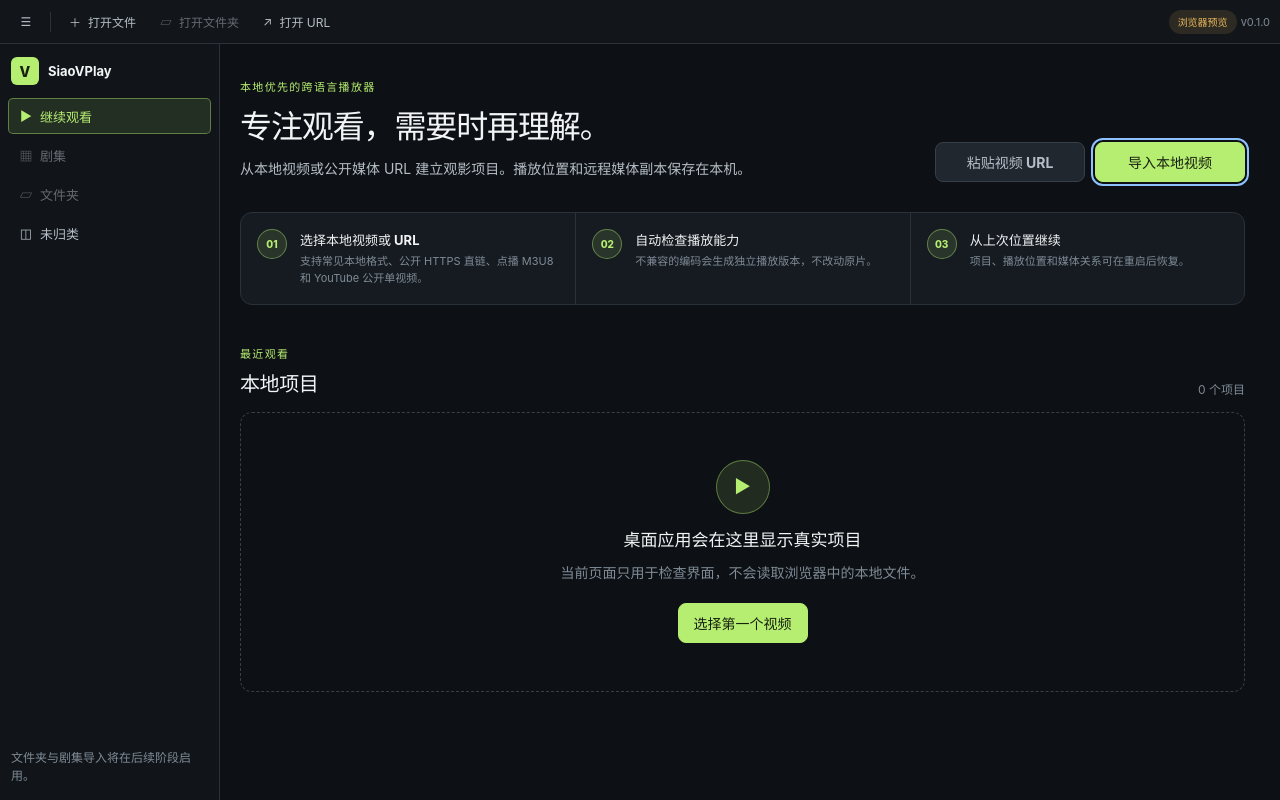
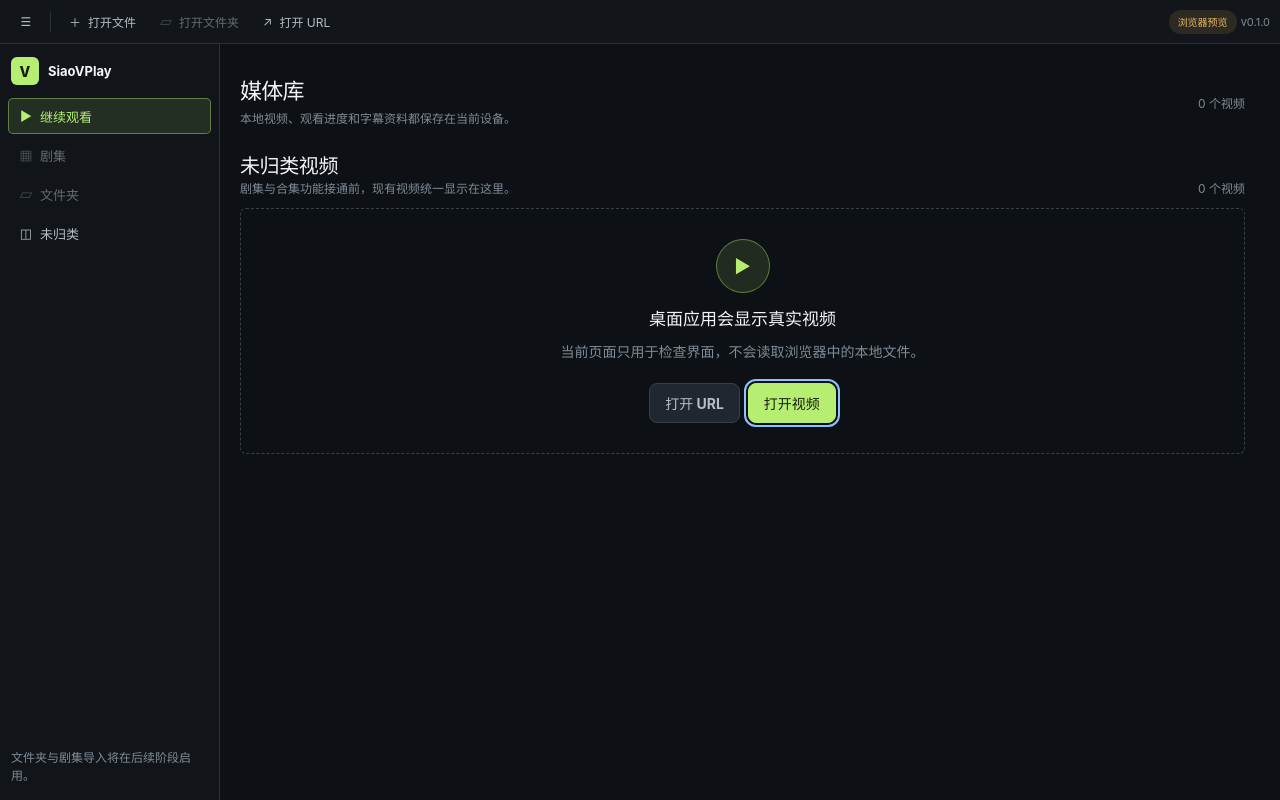
Before and after one commit to ShawnSiao/siao-vplay, a React (Vite) app: page / in a window 1280 px wide. Built offline with nearby package versions, Linux system fonts and the light colour scheme.

Commit message:
refactor: build a compact media home

```diff
--- a/src/components/LibraryScreen.tsx
+++ b/src/components/LibraryScreen.tsx
@@ -123,6 +123,58 @@
   );
 }
 
+function ContinueWatchingItem({
+  project,
+  onOpen,
+}: {
+  project: Project;
+  onOpen: (project: Project) => void;
+}) {
+  const posterPath = project.mediaSource.posterPath;
+  const durationMs = project.playbackState.durationMs ?? 0;
+  const progress =
+    durationMs > 0
+      ? Math.round(
+          Math.max(
+            0,
+            Math.min(100, (project.playbackState.positionMs / durationMs) * 100),
+          ),
+        )
+      : 0;
+
+  return (
+    <button
+      className="continue-item"
+      type="button"
+      aria-label={`继续播放 ${project.title}`}
+      onClick={() => onOpen(project)}
+    >
+      <span className="continue-thumbnail">
+        {posterPath ? (
+          <img className="poster-image" src={playbackUrl(posterPath)} alt="" />
+        ) : (
+          <span className="poster-extension">
+            {fileExtension(project.mediaSource.displayName)}
+          </span>
+        )}
+      </span>
+      <span className="continue-item-copy">
+        <strong>继续 · {project.title}</strong>
+        <small>
+          看到 {formatDuration(project.playbackState.positionMs)} · 共 {formatDuration(durationMs)}
+        </small>
+        <span
+          className="watch-progress"
+          aria-label={`继续观看进度 ${progress}%`}
+        >
+          <span style={{ width: `${progress}%` }} />
+        </span>
+      </span>
+      <span className="continue-play" aria-hidden="true">▶</span>
+    </button>
+  );
+}
+
 export function LibraryScreen({
   projects,
   loading,
@@ -134,76 +186,56 @@
   onRelink,
   onDelete,
 }: LibraryScreenProps) {
+  const continueWatching = [...projects]
+    .filter((project) => project.playbackState.positionMs > 0)
+    .sort((left, right) => right.lastOpenedAtMs - left.lastOpenedAtMs)
+    .slice(0, 4);
+
   return (
-    <div className="library-screen" data-screen-label="本地项目库">
+    <div className="library-screen" data-screen-label="媒体库">
       <div className="library-scroll">
         <main className="library-content">
           <header className="library-header">
             <div>
-            <p className="eyebrow">本地优先的跨语言播放器</p>
-            <h1>专注观看，需要时再理解。</h1>
-            <p className="lead">
-            从本地视频或公开媒体 URL 建立观影项目。播放位置和远程媒体副本保存在本机。
-            </p>
+              <h1>媒体库</h1>
+              <p>本地视频、观看进度和字幕资料都保存在当前设备。</p>
             </div>
-          <div className="library-import-actions">
-            <button
-              className="button import-button"
-              type="button"
-              onClick={onImportUrl}
-            >
-              粘贴视频 URL
-            </button>
-            <button
-              aria-keyshortcuts="Control+O"
-              autoFocus={projects.length === 0}
-              className="button primary import-button"
-              type="button"
-              onClick={onImport}
-            >
-              导入本地视频
-            </button>
-          </div>
+            <span className="library-count">{projects.length} 个视频</span>
           </header>
 
-        <section className="import-strip" aria-label="媒体导入说明">
-          <div>
-            <span className="step-number">01</span>
-            <span>
-              <strong>选择本地视频或 URL</strong>
-              <small>
-                支持常见本地格式、公开 HTTPS 直链、点播 M3U8 和 YouTube 公开单视频。
-              </small>
-            </span>
+          {continueWatching.length > 0 ? (
+            <section
+              className="project-section continue-section"
+              aria-labelledby="continue-title"
+            >
+              <div className="section-heading">
+                <h2 id="continue-title">继续观看</h2>
+                <span>按最近打开排序</span>
               </div>
-          <div>
-            <span className="step-number">02</span>
-            <span>
-              <strong>自动检查播放能力</strong>
-              <small>不兼容的编码会生成独立播放版本，不改动原片。</small>
-            </span>
-          </div>
-          <div>
-            <span className="step-number">03</span>
-            <span>
-              <strong>从上次位置继续</strong>
-              <small>项目、播放位置和媒体关系可在重启后恢复。</small>
-            </span>
+              <div className="continue-grid">
+                {continueWatching.map((project) => (
+                  <ContinueWatchingItem
+                    key={project.id}
+                    project={project}
+                    onOpen={onOpen}
+                  />
+                ))}
               </div>
             </section>
+          ) : null}
 
           <section className="project-section" aria-labelledby="projects-title">
             <div className="section-heading">
               <div>
-              <p className="eyebrow">最近观看</p>
-              <h2 id="projects-title">本地项目</h2>
+                <h2 id="projects-title">未归类视频</h2>
+                <p>剧集与合集功能接通前，现有视频统一显示在这里。</p>
               </div>
-            <span>{projects.length} 个项目</span>
+              <span>{projects.length} 个视频</span>
             </div>
 
             {error ? (
               <div className="notice danger" role="alert">
-              <strong>项目库暂时无法读取</strong>
+                <strong>媒体库暂时无法读取</strong>
                 <p>{error}</p>
               </div>
             ) : null}
@@ -211,27 +243,39 @@
             {loading ? (
               <div className="project-loading" aria-live="polite">
                 <span className="spinner"></span>
-              <span>正在读取本地项目…</span>
+                <span>正在读取本地视频…</span>
               </div>
             ) : projects.length === 0 ? (
               <div className="empty-library">
                 <div className="empty-glyph" aria-hidden="true">
                   ▶
                 </div>
-              <h3>{previewMode ? "桌面应用会在这里显示真实项目" : "还没有本地项目"}</h3>
+                <h3>
+                  {previewMode ? "桌面应用会显示真实视频" : "还没有本地视频"}
+                </h3>
                 <p>
                   {previewMode
                     ? "当前页面只用于检查界面，不会读取浏览器中的本地文件。"
-                  : "导入一段拥有处理权利的视频，SiaoVPlay 会先检查是否可以稳定播放。"}
+                    : "可从命令栏打开本地视频或公开媒体 URL。SiaoVPlay 不会修改源视频。"}
                 </p>
+                <div className="empty-library-actions">
+                  <button
+                    className="button"
+                    type="button"
+                    onClick={onImportUrl}
+                  >
+                    打开 URL
+                  </button>
                   <button
                     aria-keyshortcuts="Control+O"
+                    autoFocus
                     className="button primary"
                     type="button"
                     onClick={onImport}
                   >
-                选择第一个视频
+                    打开视频
                   </button>
+                </div>
               </div>
             ) : (
               <div className="project-grid">
--- a/src/features/shell/DesktopShell.tsx
+++ b/src/features/shell/DesktopShell.tsx
@@ -107,9 +107,10 @@
             </button>
           </span>
           <button
-            aria-label="打开 URL"
+            aria-label="粘贴视频 URL"
             className="shell-command"
             type="button"
+            title="打开 URL"
             onClick={onOpenUrl}
           >
             <span aria-hidden="true">↗</span>
--- a/src/styles.css
+++ b/src/styles.css
@@ -529,78 +529,35 @@
 }
 
 .library-content {
-  width: min(1540px, calc(100% - 64px));
+  width: min(1540px, calc(100% - 40px));
   margin: 0 auto;
-  padding: 46px 0 64px;
+  padding: 22px 0 40px;
 }
 
 .library-header {
   display: flex;
-  align-items: flex-end;
+  align-items: center;
   justify-content: space-between;
-  gap: 32px;
-  margin-bottom: 30px;
-}
-
-.import-button {
-  flex: 0 0 auto;
-  min-width: 150px;
-}
-
-.library-import-actions {
-  display: flex;
-  flex: 0 0 auto;
-  gap: 10px;
-}
-
-.import-strip {
-  display: grid;
-  grid-template-columns: repeat(3, minmax(0, 1fr));
-  margin-bottom: 40px;
-  border: 1px solid var(--border-subtle);
-  border-radius: 12px;
-  background: var(--bg-panel);
-}
-
-.import-strip > div {
-  display: grid;
-  min-width: 0;
-  grid-template-columns: 32px 1fr;
-  gap: 11px;
-  padding: 18px 20px;
-}
-
-.import-strip > div + div {
-  border-left: 1px solid var(--border-subtle);
-}
-
-.import-strip strong,
-.import-strip small {
-  display: block;
-}
-
-.import-strip strong {
-  margin: 1px 0 4px;
-  font-size: 13px;
-}
-
-.import-strip small {
-  color: var(--text-muted);
-  font-size: 11px;
-  line-height: 1.6;
-}
-
-.step-number {
-  display: grid;
-  width: 30px;
-  height: 30px;
-  place-items: center;
-  border: 1px solid var(--brand-border);
-  border-radius: 50%;
-  color: var(--brand);
-  background: var(--brand-soft);
-  font-size: 10px;
-  font-weight: 850;
+  gap: 24px;
+  margin-bottom: 24px;
+}
+
+.library-header h1 {
+  margin: 0 0 5px;
+  font-size: 22px;
+  line-height: 1.2;
+}
+
+.library-header p,
+.section-heading p {
+  margin: 0;
+  color: var(--text-muted);
+  font-size: 12px;
+}
+
+.library-count {
+  color: var(--text-muted);
+  font-size: 12px;
 }
 
 .section-heading {
@@ -608,7 +565,7 @@
   align-items: flex-end;
   justify-content: space-between;
   gap: 20px;
-  margin-bottom: 15px;
+  margin-bottom: 12px;
 }
 
 .section-heading h2 {
@@ -620,17 +577,100 @@
   font-size: 12px;
 }
 
+.project-section + .project-section {
+  margin-top: 28px;
+}
+
+.continue-grid {
+  display: grid;
+  grid-template-columns: repeat(2, minmax(0, 1fr));
+  gap: 8px;
+}
+
+.continue-item {
+  display: grid;
+  min-width: 0;
+  grid-template-columns: 112px minmax(0, 1fr) 28px;
+  align-items: center;
+  gap: 12px;
+  padding: 7px;
+  overflow: hidden;
+  border: 1px solid var(--border-subtle);
+  border-radius: 6px;
+  color: var(--text-primary);
+  background: var(--bg-panel);
+  text-align: left;
+  transition:
+    border-color 120ms ease,
+    background 120ms ease;
+}
+
+.continue-item:hover {
+  border-color: var(--border-default);
+  background: var(--bg-control);
+}
+
+.continue-item:active {
+  background: #29313a;
+}
+
+.continue-thumbnail {
+  position: relative;
+  display: grid;
+  width: 112px;
+  height: 63px;
+  place-items: center;
+  overflow: hidden;
+  border-radius: 4px;
+  background: #090c10;
+}
+
+.continue-thumbnail .poster-extension {
+  font-size: 17px;
+}
+
+.continue-item-copy {
+  display: grid;
+  min-width: 0;
+  gap: 4px;
+}
+
+.continue-item-copy strong,
+.continue-item-copy small {
+  overflow: hidden;
+  text-overflow: ellipsis;
+  white-space: nowrap;
+}
+
+.continue-item-copy strong {
+  font-size: 13px;
+}
+
+.continue-item-copy small {
+  color: var(--text-muted);
+  font-size: 12px;
+}
+
+.continue-item-copy .watch-progress {
+  margin: 3px 0 0;
+}
+
+.continue-play {
+  color: var(--brand);
+  font-size: 13px;
+}
+
 .project-grid {
   display: grid;
   grid-template-columns: repeat(4, minmax(0, 1fr));
-  gap: 14px;
+  gap: 10px;
 }
 
 .project-card {
   min-width: 0;
   overflow: hidden;
   border: 1px solid var(--border-subtle);
-  border-radius: 12px;
+  border-radius: 6px;
   background: var(--bg-panel);
   transition:
     border-color 160ms ease,
@@ -639,14 +679,14 @@
 
 .project-card:hover {
   border-color: var(--border-default);
-  transform: translateY(-2px);
+  transform: translateY(-1px);
 }
 
 .project-poster {
   position: relative;
   display: grid;
   width: 100%;
-  height: 150px;
+  height: 126px;
   align-content: center;
   justify-items: center;
   overflow: hidden;
@@ -714,7 +754,7 @@
 }
 
 .project-card-body {
-  padding: 15px;
+  padding: 11px;
 }
 
 .project-card-heading {
@@ -744,7 +784,7 @@
 .watch-progress {
   height: 3px;
   overflow: hidden;
-  margin: 16px 0 13px;
+  margin: 11px 0 10px;
   border-radius: 99px;
   background: var(--border-subtle);
 }
@@ -774,13 +814,13 @@
 .empty-library,
 .project-loading {
   display: grid;
-  min-height: 280px;
+  min-height: 220px;
   place-items: center;
   align-content: center;
   gap: 10px;
-  padding: 40px;
+  padding: 30px;
   border: 1px dashed var(--border-default);
-  border-radius: 12px;
+  border-radius: 6px;
   color: var(--text-muted);
   text-align: center;
 }
@@ -965,6 +1005,11 @@
   display: grid;
   grid-template-rows: 40px minmax(0, 1fr);
   background: var(--bg-video);
+}
+
+.empty-library-actions {
+  display: flex;
+  gap: 8px;
 }
 
 .player-panel-tabs {
```
Also changed, not shown: 1 other file (tests, documents, lock files or other folders). Lines whose indentation alone changed are shown as unchanged.
